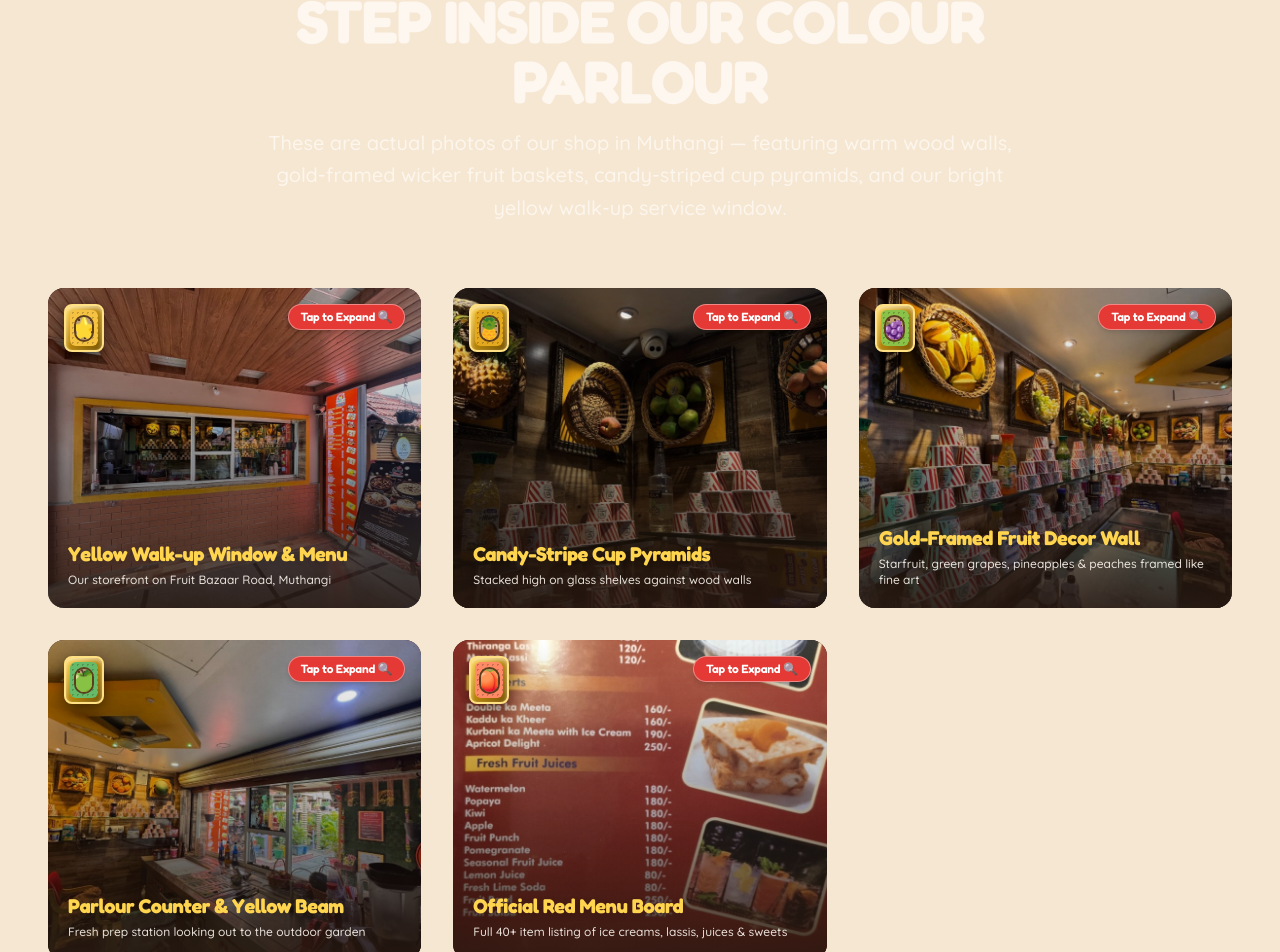
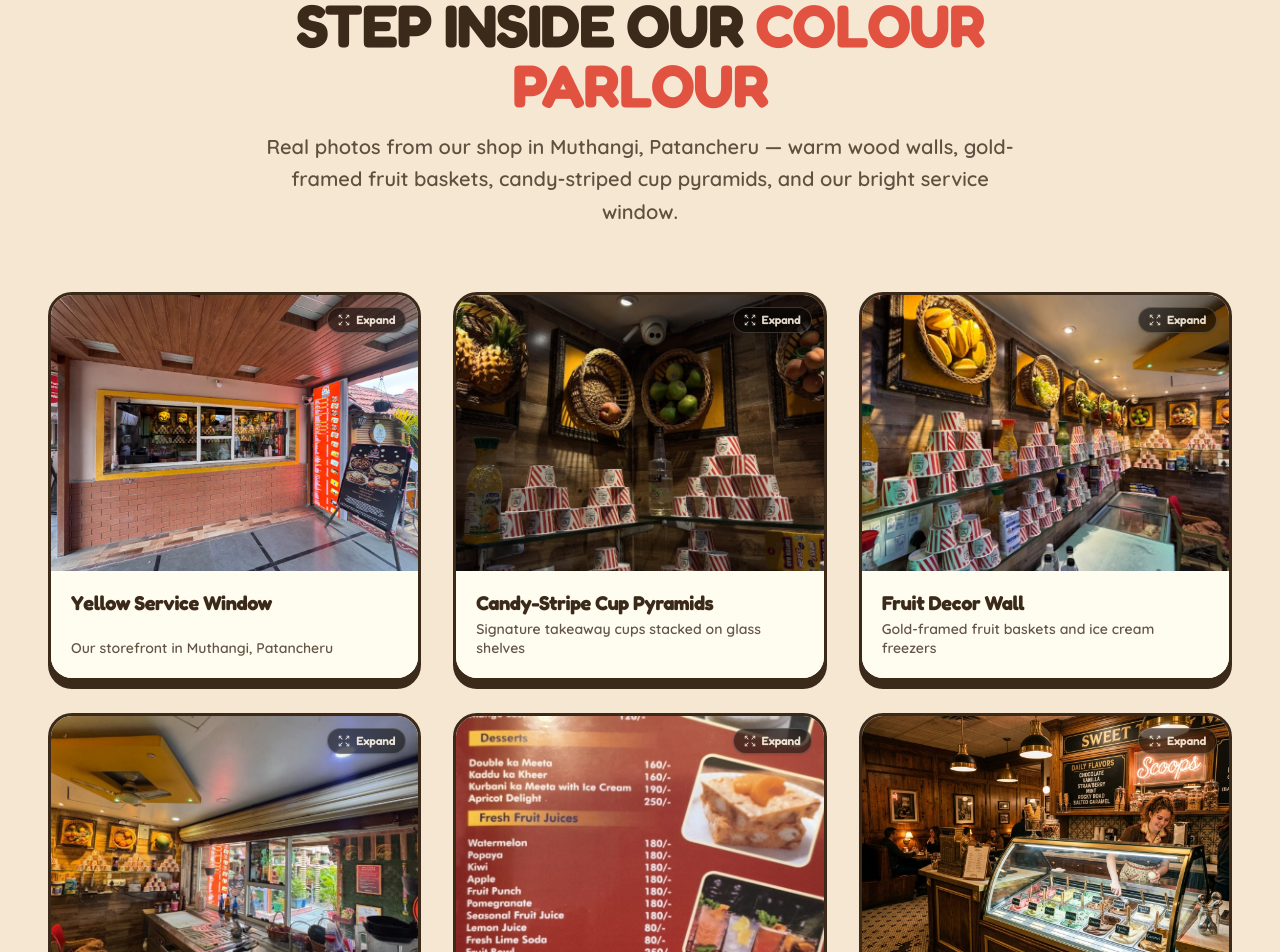
Before and after one commit to lalitejaonteddu/icecream, a Next.js app: page / in a window 1280 px wide. Shown: the part 3638-4590 px from the top of the page. Built offline with nearby package versions, Linux system fonts and the light colour scheme; a web font is replaced by a local one.

Commit message:
Fix Shop Photos gallery layout, aspect ratios, captions below images, and Muthangi address

```diff
--- a/src/components/ShopGallery.tsx
+++ b/src/components/ShopGallery.tsx
@@ -2,7 +2,6 @@
 
 import React, { useState } from 'react';
 import { motion, AnimatePresence } from 'framer-motion';
-import FramedFruitIcon from './FramedFruitIcon';
 
 interface GalleryItem {
   id: string;
@@ -10,49 +9,50 @@ interface GalleryItem {
   caption: string;
   imageSrc: string;
   imageAlt: string;
-  fruit: 'pineapple' | 'starfruit' | 'grapes' | 'guava' | 'peach' | 'apple';
 }
 
 const GALLERY_ITEMS: GalleryItem[] = [
   {
     id: 'storefront',
-    title: 'Yellow Walk-up Window & Menu',
-    caption: 'Our storefront on Fruit Bazaar Road, Muthangi',
+    title: 'Yellow Service Window',
+    caption: 'Our storefront in Muthangi, Patancheru',
     imageSrc: '/assets/storefront.jpg',
-    imageAlt: 'Storefront with yellow service window and red menu board',
-    fruit: 'starfruit',
+    imageAlt: 'Storefront with yellow service window and menu board',
   },
   {
     id: 'cup-pyramids',
     title: 'Candy-Stripe Cup Pyramids',
-    caption: 'Stacked high on glass shelves against wood walls',
+    caption: 'Signature takeaway cups stacked on glass shelves',
     imageSrc: '/assets/cup_pyramids.jpg',
-    imageAlt: 'Stacked red and white striped cups on glass shelves with gold fruit frames',
-    fruit: 'pineapple',
+    imageAlt: 'Stacked red and white striped cups on glass shelves with gold frames',
   },
   {
     id: 'fruit-baskets-wall',
-    title: 'Gold-Framed Fruit Decor Wall',
-    caption: 'Starfruit, green grapes, pineapples & peaches framed like fine art',
+    title: 'Fruit Decor Wall',
+    caption: 'Gold-framed fruit baskets and ice cream freezers',
     imageSrc: '/assets/shelves_freezers.jpg',
     imageAlt: 'Wall of gold framed fruit baskets and ice cream freezers',
-    fruit: 'grapes',
   },
   {
     id: 'counter-interior',
-    title: 'Parlour Counter & Yellow Beam',
-    caption: 'Fresh prep station looking out to the outdoor garden',
+    title: 'Parlour Service Counter',
+    caption: 'Clean prep station with warm wooden paneling',
     imageSrc: '/assets/counter_interior.jpg',
     imageAlt: 'Counter interior view with yellow ceiling beam and service window',
-    fruit: 'guava',
   },
   {
     id: 'menu-board',
-    title: 'Official Red Menu Board',
-    caption: 'Full 40+ item listing of ice creams, lassis, juices & sweets',
+    title: 'Wall Menu Listing',
+    caption: 'Complete list of ice creams, lassis, juices & sweets',
     imageSrc: '/assets/menu_board.jpg',
     imageAlt: 'Official red menu board mounted next to the walk-up window',
-    fruit: 'peach',
+  },
+  {
+    id: 'freezer-display',
+    title: 'Scoop Display Freezer',
+    caption: 'Fresh gelato and ice cream churned daily',
+    imageSrc: '/assets/shop_freezer_display.jpg',
+    imageAlt: 'Ice cream display freezer showcasing colorful freshly churned scoops',
   },
 ];
 
@@ -62,11 +62,8 @@ export default function ShopGallery() {
   return (
     <section
       id="gallery"
-      className="w-full bg-wood-panels py-24 px-4 sm:px-6 lg:px-12 text-[#FDF7EF] relative overflow-hidden border-b-4 border-[#E6A119]"
+      className="w-full bg-[#F6E7D3] py-24 px-4 sm:px-6 lg:px-12 text-[#3B2A1A] relative overflow-hidden border-b-4 border-[#3B2A1A]"
     >
-      {/* Top Candy-Stripe Border */}
-      <div className="absolute top-0 left-0 right-0 h-2 bg-candy-stripe" />
-
       <div className="max-w-7xl mx-auto relative z-10">
         {/* Section Header */}
         <div className="text-center mb-16 max-w-3xl mx-auto">
@@ -74,9 +71,9 @@ export default function ShopGallery() {
             initial={{ opacity: 0, y: -10 }}
             whileInView={{ opacity: 1, y: 0 }}
             viewport={{ once: true }}
-            className="inline-flex items-center gap-2 px-4 py-1.5 rounded-full bg-[#E6A119]/20 text-[#FFD54F] font-fredoka font-semibold text-xs tracking-widest uppercase border border-[#FFD54F]/40 shadow-md mb-3"
+            className="inline-flex items-center gap-2 px-4 py-1.5 rounded-full bg-[#E15241]/10 text-[#E15241] font-fredoka font-semibold text-xs tracking-widest uppercase border border-[#E15241]/30 shadow-sm mb-4"
           >
-            📸 REAL SHOP SNAPSHOTS
+            📸 PARLOUR SNAPSHOTS
           </motion.div>
 
           <motion.h2
@@ -84,9 +81,9 @@ export default function ShopGallery() {
             whileInView={{ opacity: 1, y: 0 }}
             viewport={{ once: true }}
             transition={{ duration: 0.6 }}
-            className="font-fredoka text-4xl sm:text-6xl font-extrabold uppercase tracking-tight leading-none mb-4 text-[#FDF7EF]"
+            className="font-fredoka text-4xl sm:text-6xl font-extrabold uppercase tracking-tight leading-none mb-4 text-[#3B2A1A]"
           >
-            STEP INSIDE OUR <span className="text-gradient-gold">COLOUR PARLOUR</span>
+            STEP INSIDE OUR <span className="text-[#E15241]">COLOUR PARLOUR</span>
           </motion.h2>
 
           <motion.p
@@ -94,13 +91,13 @@ export default function ShopGallery() {
             whileInView={{ opacity: 1, y: 0 }}
             viewport={{ once: true }}
             transition={{ duration: 0.6, delay: 0.2 }}
-            className="text-base sm:text-xl font-quicksand font-medium text-[#FDF7EF]/90 leading-relaxed"
+            className="text-base sm:text-xl font-quicksand font-semibold text-[#3B2A1A]/80 leading-relaxed"
           >
-            These are actual photos of our shop in Muthangi — featuring warm wood walls, gold-framed wicker fruit baskets, candy-striped cup pyramids, and our bright yellow walk-up service window.
+            Real photos from our shop in Muthangi, Patancheru — warm wood walls, gold-framed fruit baskets, candy-striped cup pyramids, and our bright service window.
           </motion.p>
         </div>
 
-        {/* Gallery Grid of Real Shop Snapshot Photos */}
+        {/* 3x2 Clean Grid of 6 Uniform Photo Cards */}
         <div className="grid grid-cols-1 sm:grid-cols-2 lg:grid-cols-3 gap-8">
           {GALLERY_ITEMS.map((item, index) => (
             <motion.div
@@ -108,35 +105,36 @@ export default function ShopGallery() {
               initial={{ opacity: 0, y: 30 }}
               whileInView={{ opacity: 1, y: 0 }}
               viewport={{ once: true }}
-              transition={{ duration: 0.5, delay: index * 0.1 }}
-              whileHover={{ scale: 1.03, y: -6 }}
+              transition={{ duration: 0.5, delay: index * 0.08 }}
+              whileHover={{ y: -6, transition: { duration: 0.2 } }}
               onClick={() => setSelectedItem(item)}
-              className="relative h-80 rounded-2xl overflow-hidden gold-picture-frame cursor-pointer group flex flex-col justify-between select-none bg-[#271810]"
+              className="bg-[#FFFDF0] rounded-[24px] overflow-hidden border-[3px] border-[#3B2A1A] shadow-[0_8px_0_#3B2A1A] cursor-pointer group flex flex-col select-none transition-all duration-200"
             >
-              {/* Real Shop Photo */}
+              {/* Photo Container with fixed 4:3 aspect ratio */}
+              <div className="relative aspect-[4/3] w-full overflow-hidden bg-[#271810]">
                 <img
                   src={item.imageSrc}
                   alt={item.imageAlt}
-                className="absolute inset-0 w-full h-full object-cover group-hover:scale-110 transition-transform duration-700"
+                  className="w-full h-full object-cover group-hover:scale-105 transition-transform duration-500"
                 />
 
-              {/* Gradient Overlay for Text Readability */}
-              <div className="absolute inset-0 bg-gradient-to-t from-[#271810] via-black/30 to-transparent opacity-90" />
-
-              {/* Top Framed Fruit Badge & Tap Hint */}
-              <div className="relative z-10 p-4 flex justify-between items-start">
-                <FramedFruitIcon fruit={item.fruit} size="sm" />
-                <span className="bg-[#E53935] text-white font-fredoka font-semibold text-xs px-3 py-1 rounded-full border border-white/40 shadow-md">
-                  Tap to Expand 🔍
+                {/* Subtle Expand Label Badge in Top-Right Corner */}
+                <div className="absolute top-3 right-3 z-10">
+                  <span className="inline-flex items-center gap-1.5 bg-black/60 backdrop-blur-md text-[#F6EEDD] font-fredoka font-medium text-xs px-2.5 py-1 rounded-full border border-white/20 shadow-sm opacity-90 group-hover:opacity-100 transition-opacity">
+                    <svg className="w-3 h-3 fill-current" viewBox="0 0 16 16">
+                      <path d="M1.5 1a.5.5 0 0 0-.5.5v3a.5.5 0 0 0 1 0V2.707l3.146 3.147a.5.5 0 0 0 .708-.708L2.707 2H4.5a.5.5 0 0 0 0-1h-3zM11.5 1a.5.5 0 0 0 0 1h1.793l-3.147 3.146a.5.5 0 0 0 .708.708L14 2.707V4.5a.5.5 0 0 0 1 0v-3a.5.5 0 0 0-.5-.5h-3zM2.707 14L5.854 10.854a.5.5 0 1 0-.708-.708L2 13.293V11.5a.5.5 0 0 0-1 0v3a.5.5 0 0 0 .5.5h3a.5.5 0 0 0 0-1H2.707zM13.293 14H11.5a.5.5 0 0 0 0 1h3a.5.5 0 0 0 .5-.5v-3a.5.5 0 0 0-1 0v1.793l-3.146-3.147a.5.5 0 0 0-.708.708L13.293 14z"/>
+                    </svg>
+                    Expand
                   </span>
                 </div>
+              </div>
 
-              {/* Bottom Title & Caption Chip */}
-              <div className="relative z-10 p-5">
-                <h3 className="font-fredoka text-xl font-bold text-[#FFD54F] drop-shadow-md mb-1">
+              {/* Clean Caption Text Block OFF the photo */}
+              <div className="p-5 flex flex-col justify-between flex-1 bg-[#FFFDF0] text-[#3B2A1A]">
+                <h3 className="font-fredoka text-lg sm:text-xl font-bold leading-tight mb-1 text-[#3B2A1A]">
                   {item.title}
                 </h3>
-                <p className="font-quicksand text-xs text-[#FDF7EF]/90 font-medium">
+                <p className="font-quicksand text-xs sm:text-sm font-semibold text-[#3B2A1A]/80 leading-snug">
                   {item.caption}
                 </p>
               </div>
@@ -153,23 +151,24 @@ export default function ShopGallery() {
             animate={{ opacity: 1 }}
             exit={{ opacity: 0 }}
             onClick={() => setSelectedItem(null)}
-            className="fixed inset-0 z-50 bg-[#1B100A]/95 backdrop-blur-md flex items-center justify-center p-4 cursor-pointer"
+            className="fixed inset-0 z-50 bg-[#1B100A]/85 backdrop-blur-md flex items-center justify-center p-4 sm:p-6 cursor-pointer"
           >
             <motion.div
-              initial={{ scale: 0.8, y: 20 }}
+              initial={{ scale: 0.9, y: 20 }}
               animate={{ scale: 1, y: 0 }}
-              exit={{ scale: 0.8, y: 20 }}
+              exit={{ scale: 0.9, y: 20 }}
               onClick={(e) => e.stopPropagation()}
-              className="bg-[#271810] text-[#FDF7EF] rounded-3xl overflow-hidden max-w-2xl w-full gold-picture-frame relative shadow-2xl text-center"
+              className="bg-[#FFFDF0] text-[#3B2A1A] rounded-[32px] overflow-hidden max-w-2xl w-full border-[3px] border-[#3B2A1A] shadow-[0_12px_0_#3B2A1A] relative text-left"
             >
               <button
                 onClick={() => setSelectedItem(null)}
-                className="absolute top-4 right-4 z-20 w-10 h-10 rounded-full bg-[#E53935] text-white font-bold text-lg flex items-center justify-center border-2 border-[#FFD54F] cursor-pointer hover:scale-110 transition-transform shadow-lg"
+                aria-label="Close"
+                className="absolute top-4 right-4 z-20 w-10 h-10 rounded-full bg-[#E15241] text-[#F6EEDD] font-fredoka font-bold text-lg flex items-center justify-center border-2 border-[#3B2A1A] shadow-md hover:scale-110 transition-transform cursor-pointer"
               >
                 ✕
               </button>
 
-              <div className="relative w-full h-80 sm:h-96 overflow-hidden bg-black">
+              <div className="relative aspect-[4/3] w-full bg-[#271810] overflow-hidden">
                 <img
                   src={selectedItem.imageSrc}
                   alt={selectedItem.imageAlt}
@@ -178,27 +177,24 @@ export default function ShopGallery() {
               </div>
 
               <div className="p-6 sm:p-8">
-                <div className="flex items-center justify-center gap-3 mb-2">
-                  <FramedFruitIcon fruit={selectedItem.fruit} size="sm" />
-                  <h3 className="font-fredoka text-2xl sm:text-3xl font-bold text-[#FFD54F]">
+                <h3 className="font-fredoka text-2xl sm:text-3xl font-extrabold text-[#3B2A1A] mb-1.5">
                   {selectedItem.title}
                 </h3>
-                </div>
-
-                <p className="font-quicksand font-semibold text-sm sm:text-base text-[#E53935] mb-4">
-                  "{selectedItem.caption}"
+                <p className="font-quicksand font-bold text-sm sm:text-base text-[#E15241] mb-3">
+                  {selectedItem.caption}
+                </p>
+                <p className="font-quicksand text-xs sm:text-sm font-semibold text-[#3B2A1A]/80 leading-relaxed mb-6">
+                  Authentic snapshot taken at Colour Ice Creams parlour in Muthangi, Patancheru, (D) Sangareddy, Telangana - 502300.
                 </p>
 
-                <p className="font-quicksand text-xs sm:text-sm text-[#FDF7EF]/80 leading-relaxed mb-6 max-w-lg mx-auto">
-                  Authentic snapshot taken directly from Colour Ice Creams parlour in Muthangi, Patancheru featuring wood-panel walls, gold-framed wicker fruit baskets, candy-striped paper cups, and our yellow walk-up window.
-                </p>
-
+                <div className="flex justify-end">
                   <button
                     onClick={() => setSelectedItem(null)}
-                  className="bg-[#FFC107] text-[#271810] font-fredoka font-bold text-sm px-6 py-2.5 rounded-full border-2 border-[#271810] shadow-md hover:scale-105 transition-transform"
+                    className="bg-[#3B2A1A] text-[#F6EEDD] font-fredoka font-bold text-sm px-6 py-2.5 rounded-full hover:bg-[#523c28] transition-colors cursor-pointer"
                   >
-                  Close Snapshot
+                    Close Photo
                   </button>
+                </div>
               </div>
             </motion.div>
           </motion.div>
```
Also changed, not shown: public/assets/shop_freezer_display.jpg (added). Lines whose indentation alone changed are shown as unchanged.
